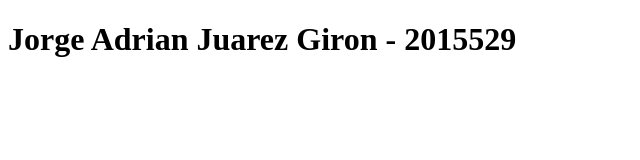
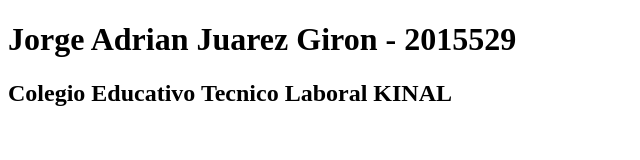
Before and after one commit to jjuarez2015529/IN5AV, a plain HTML site: page index.html in a window 1280 px wide. Shown: the whole page, without its empty margins (0-640 px from the left). Drawn offline with Linux system fonts and the light colour scheme.

Commit message:
Se agrego el Centro Educativo

```diff
--- a/index.html
+++ b/index.html
@@ -7,5 +7,6 @@
 </head>
 <body>
     <h1> Jorge Adrian Juarez Giron - 2015529</h1>
+    <h2> Colegio Educativo Tecnico Laboral KINAL</h2>
 </body>
 </html>
```
